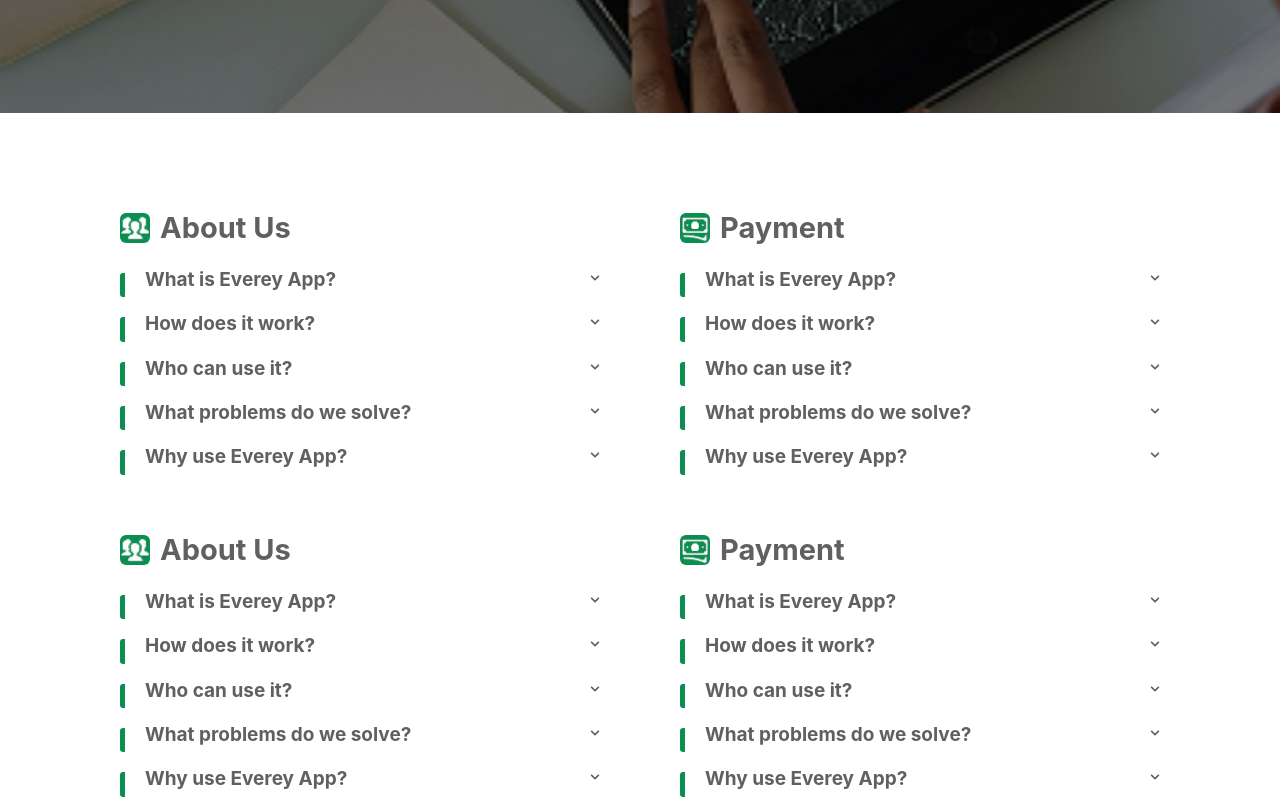
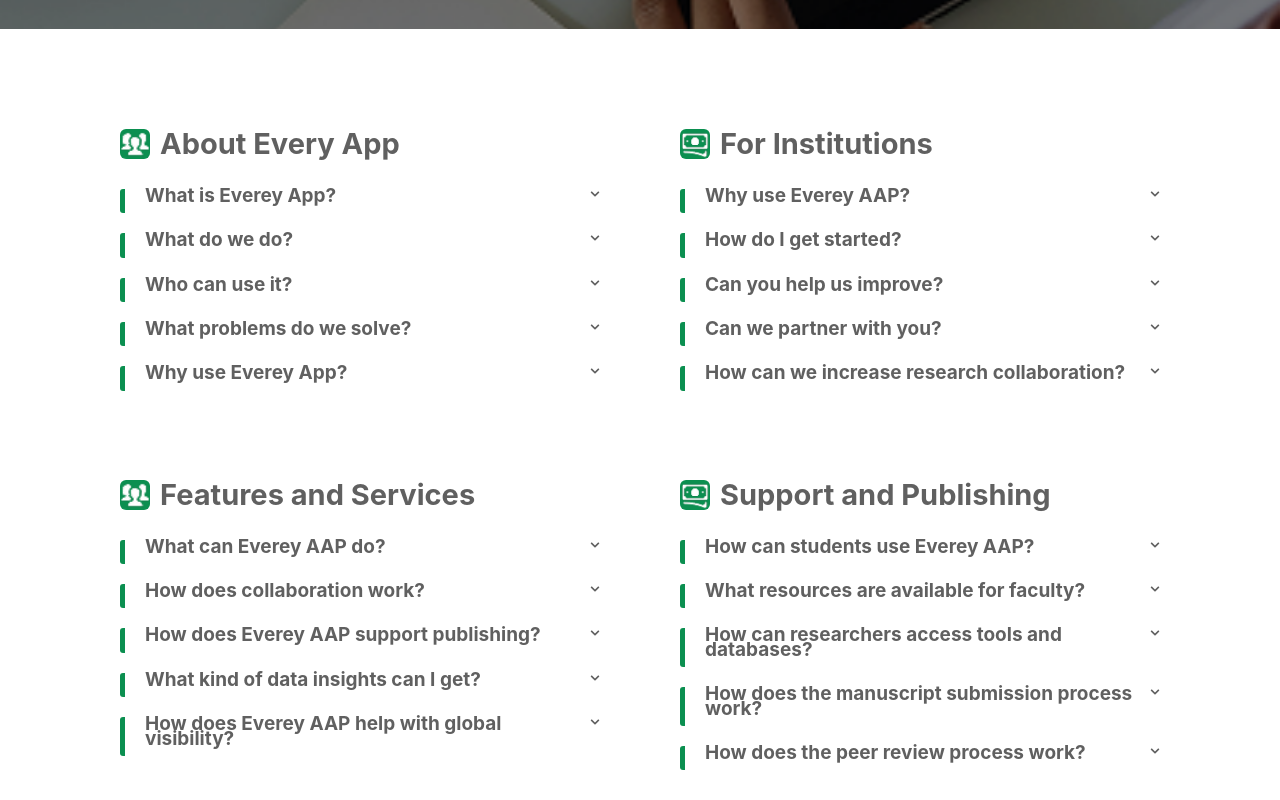
Before and after one commit to Josh-Alhassan/everey-app, a Next.js app: page /faqs in a window 1280 px wide. Shown: the part 500-1300 px from the top of the page. Built offline with nearby package versions, Linux system fonts and the light colour scheme.

Commit message:
fix text content

```diff
--- a/src/component/Navbar/Navbar.module.css
+++ b/src/component/Navbar/Navbar.module.css
@@ -1,10 +1,16 @@
+/* Base Styles */
 .navbar {
+  position: fixed; /* Fix the navbar at the top */
+  top: 0;
+  left: 0;
+  width: 100%; /* Span the full width of the viewport */
   display: flex;
   justify-content: space-between;
   align-items: center;
-  padding: 1.5rem 4rem;
+  padding: 2rem 4rem;
   background-color: #ffffff;
   box-shadow: 0 2px 4px rgba(0, 0, 0, 0.1);
+  z-index: 1000; /* Ensure the navbar stays above other content */
 }
 
 /* Logo */
@@ -33,7 +39,7 @@
 /* Navigation Links */
 .navLinks {
   display: flex;
-  gap: 4.5rem;
+  gap: 1.5rem;
   align-items: center;
 }
 
@@ -78,7 +84,7 @@
   }
 
   .navLinks {
-    position: absolute;
+    position: fixed; /* Fix the mobile menu */
     top: 0;
     left: 0;
     width: 100%;
--- a/src/sections/Accordion/FAQSection.tsx
+++ b/src/sections/Accordion/FAQSection.tsx
@@ -3,14 +3,16 @@
 import styles from "./Accordion.module.css";
 import AboutUs from "@/utils/AccordAboutUs/AboutUs";
 import Payment from "@/utils/Payment/Payment";
+import FEaturesAndServices from "@/utils/FeaturesAndServices/FEaturesAndServices";
+import SupportAndPublishing from "@/utils/SupportAndPublishing/SupportAndPublishing";
 
 const FAQSection = () => {
   return (
     <div className={styles.accordionContainer}>
       <AboutUs />
       <Payment />
-      <AboutUs />
-      <Payment />
+      <FEaturesAndServices />
+      <SupportAndPublishing />
     </div>
   );
 };
--- a/src/utils/AccordAboutUs/AboutUs.tsx
+++ b/src/utils/AccordAboutUs/AboutUs.tsx
@@ -6,34 +6,34 @@
   const header = {
     imageSrc: peopleSvg,
     imageAlt: "People",
-    title: "About Us",
+    title: "About Every App",
   };
 
   const accordionItems = [
     {
       title: "What is Everey App?",
       content:
-        "Everey App is a comprehensive platform designed to empower African researchers to achieve their full potential.",
+        "Everey AAP is a comprehensive platform designed to empower African researchers to achieve their full potential.",
     },
     {
-      title: "How does it work?",
+      title: "What do we do? ",
       content:
-        "Everey App connects researchers with resources, funding, and collaboration opportunities.",
+        "We offer a range of services and tools to support your research journey from start to finish.",
     },
     {
       title: "Who can use it?",
       content:
-        "Everey App is open to all African researchers, academics, and students.",
+        "African researchers, educators, and institutions can benefit from our platform and resources.",
     },
     {
       title: "What problems do we solve?",
       content:
-        "We address the challenges of limited access to resources, funding, and collaboration opportunities for African researchers.",
+        "We address the challenges of limited access to resources, funding,  publishing opportunities, and collaboration opportunities for African researchers.",
     },
     {
       title: "Why use Everey App?",
       content:
-        "Everey App is open to all African researchers, academics, and students.",
+        "Accelerate your research, expand your network, and increase your research's impact.",
     },
   ];
 
--- /dev/null
+++ b/src/utils/FeaturesAndServices/FEaturesAndServices.tsx
@@ -0,0 +1,46 @@
+import React from "react";
+import AccordionCard from "@/component/AccordionCard/AccordionCard";
+import peopleSvg from "../../../public/People.png";
+
+const FEaturesAndServices = () => {
+  const header = {
+    imageSrc: peopleSvg,
+    imageAlt: "Features and Services",
+    title: "Features and Services",
+  };
+
+  const accordionItems = [
+    {
+      title: "What can Everey AAP do? ",
+      content:
+        "Collaborate effectively, publish with confidence, and gain valuable insights into your research.",
+    },
+    {
+      title: "How does collaboration work? ",
+      content:
+        "Connect with like-minded researchers and co-create groundbreaking projects.",
+    },
+    {
+      title: "How does Everey AAP support publishing?",
+      content:
+        "Get expert guidance and support throughout the publication process.",
+    },
+    {
+      title: "What kind of data insights can I get? ",
+      content: "Access in-depth analytics to inform your research strategy.",
+    },
+    {
+      title: "How does Everey AAP help with global visibility? ",
+      content:
+        "Increase your research's reach and influence on a global scale.",
+    },
+  ];
+
+  return (
+    <div>
+      <AccordionCard header={header} accordionItems={accordionItems} />
+    </div>
+  );
+};
+
+export default FEaturesAndServices;
--- a/src/utils/Payment/Payment.tsx
+++ b/src/utils/Payment/Payment.tsx
@@ -6,34 +6,33 @@
   const header = {
     imageSrc: payment,
     imageAlt: "Cash",
-    title: "Payment",
+    title: "For Institutions",
   };
 
   const accordionItems = [
     {
-      title: "What is Everey App?",
+      title: "Why use Everey AAP?",
       content:
-        "Everey App is a comprehensive platform designed to empower African researchers to achieve their full potential.",
+        "Enhance your institution's research reputation and capabilities.",
     },
     {
-      title: "How does it work?",
+      title: "How do I get started? ",
       content:
-        "Everey App connects researchers with resources, funding, and collaboration opportunities.",
+        "Partner with us to implement Everey AAP within your institution.",
     },
     {
-      title: "Who can use it?",
+      title: "Can you help us improve? ",
       content:
-        "Everey App is open to all African researchers, academics, and students.",
+        "We offer tailored support to elevate your institution's research performance.",
     },
     {
-      title: "What problems do we solve?",
-      content:
-        "We address the challenges of limited access to resources, funding, and collaboration opportunities for African researchers.",
+      title: "Can we partner with you? ",
+      content: "Build a strategic partnership to drive innovation and impact.",
     },
     {
-      title: "Why use Everey App?",
+      title: "How can we increase research collaboration?",
       content:
-        "Everey App is open to all African researchers, academics, and students.",
+        "Foster a collaborative research culture within your institution.",
     },
   ];
 
--- /dev/null
+++ b/src/utils/SupportAndPublishing/SupportAndPublishing.tsx
@@ -0,0 +1,43 @@
+import AccordionCard from "@/component/AccordionCard/AccordionCard";
+import React from "react";
+import payment from "../../../public/Cash.png";
+
+const SupportAndPublishing = () => {
+  const header = {
+    imageSrc: payment,
+    imageAlt: "Cash",
+    title: "Support and Publishing",
+  };
+
+  const accordionItems = [
+    {
+      title: "How can students use Everey AAP? ",
+      content:
+        "Launch your research career with our student-focused resources.",
+    },
+    {
+      title: "What resources are available for faculty?  ",
+      content: "Access tools and support to excel in your research role.",
+    },
+    {
+      title: "How can researchers access tools and databases?  ",
+      content: "Find the resources you need to advance your research.",
+    },
+    {
+      title: "How does the manuscript submission process work?  ",
+      content: "Submit your manuscript with ease and confidence.",
+    },
+    {
+      title: "How does the peer review process work?",
+      content: "Benefit from expert feedback to strengthen your research.",
+    },
+  ];
+
+  return (
+    <div>
+      <AccordionCard header={header} accordionItems={accordionItems} />
+    </div>
+  );
+};
+
+export default SupportAndPublishing;
```
